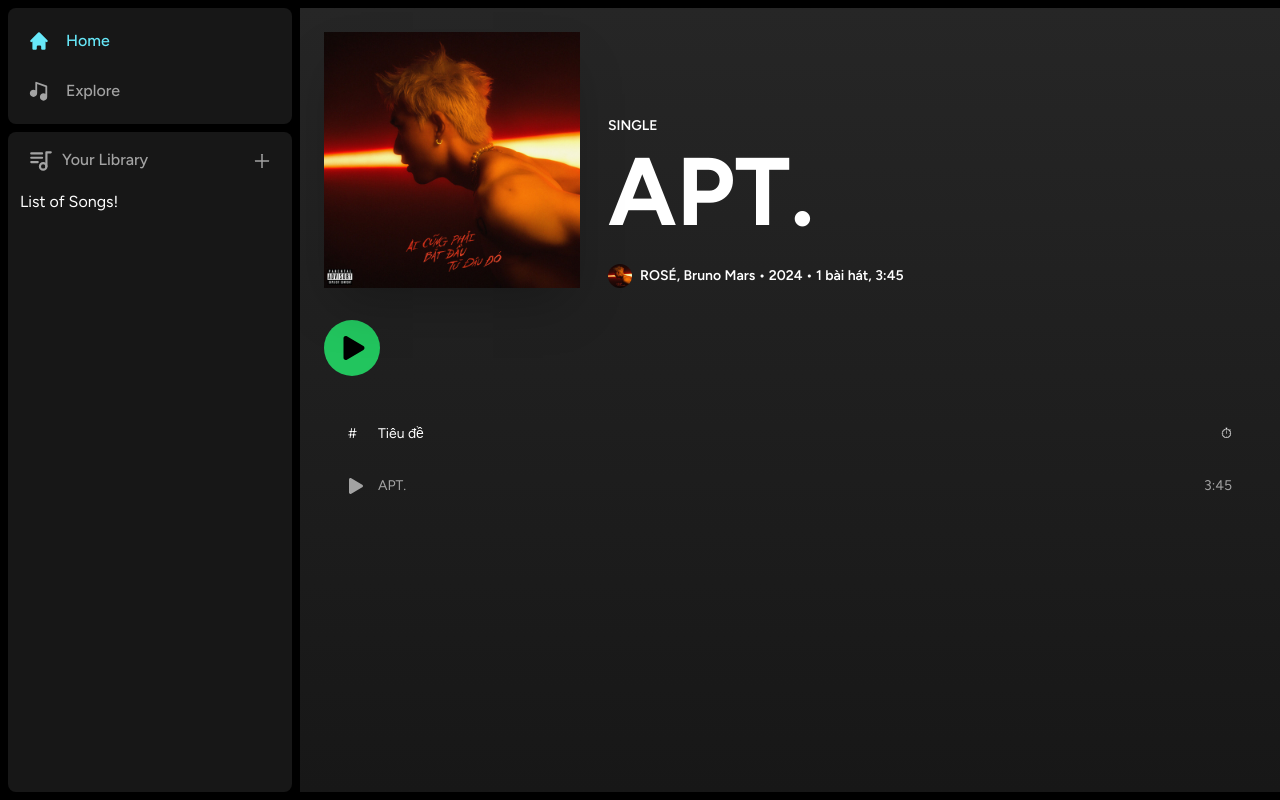
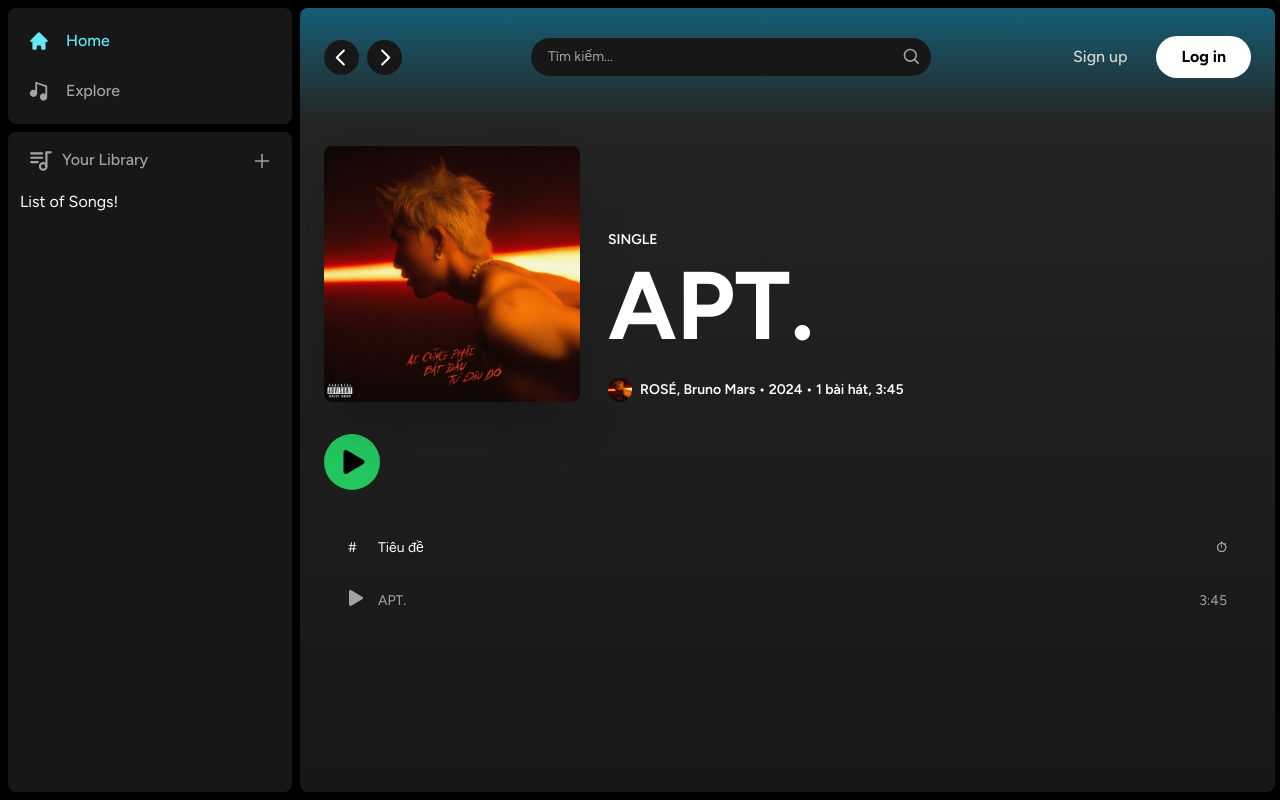
Before and after one commit to legiahuy/csc13002-beatify, a Next.js app in the folder frontend/: page /songs/apt in a window 1280 px wide. Built offline with nearby package versions, Linux system fonts and the light colour scheme.

Commit message:
fix: update song page

```diff
--- a/frontend/src/app/(site)/songs/[songId]/page.tsx
+++ b/frontend/src/app/(site)/songs/[songId]/page.tsx
@@ -6,6 +6,7 @@
 import NowPlayingBar from "@/components/PlayingBar";
 import { FaPlay, FaPause } from 'react-icons/fa';
 import { usePlayer } from '@/contexts/PlayerContext';
+import Link from 'next/link';
 
 interface SongPageProps {
   params: {
@@ -24,12 +25,15 @@
   const isCurrentSong = currentSong?.href === song.href;
 
   return (
-    <div className="bg-gradient-to-b from-neutral-800 to-neutral-900 h-full w-full overflow-hidden overflow-y-auto">
+    <div className="bg-gradient-to-b from-neutral-800 to-neutral-900 h-full w-[99.5%] rounded-lg overflow-hidden overflow-y-auto">
+      <Header>
+        <div></div>
+      </Header>
       <div className="p-6">
         <div className="flex flex-col md:flex-row items-end gap-x-7">
           <div className="relative h-64 w-64 shadow-2xl">
             <Image
-              className="object-cover"
+              className="object-cover rounded-lg"
               fill
               src={song.image}
               alt={song.name}
@@ -93,26 +97,43 @@
             <div className="flex-1">Tiêu đề</div>
             <div className="w-[100px] text-right">⏱</div>
           </div>
+          <Link href={`/songs/${song.href}`}>
             <div
-            onClick={() => {
+              className="
+                flex
+                items-center
+                text-neutral-400
+                text-sm
+                px-6
+                py-4
+                hover:bg-white/10
+                rounded-lg
+                cursor-pointer
+                group
+              "
+            >
+              <div className="w-[30px]">
+                <button
+                  onClick={(e) => {
+                    e.preventDefault(); // Ngăn chặn chuyển trang khi click vào play
                     if (isCurrentSong) {
                       togglePlay();
                     } else {
                       playSong(song);
                     }
                   }}
-            className="flex items-center text-neutral-400 text-sm px-6 py-4 hover:bg-white/10 rounded-lg cursor-pointer"
                 >
-            <div className="w-[30px]">
                   {isCurrentSong && isPlaying ? (
                     <FaPause size={16} />
                   ) : (
                     <FaPlay size={16} />
                   )}
+                </button>
               </div>
               <div className="flex-1">{song.name}</div>
               <div className="w-[100px] text-right">{song.duration}</div>
             </div>
+          </Link>
         </div>
       </div>
       <NowPlayingBar />
--- a/frontend/src/components/ListItem.tsx
+++ b/frontend/src/components/ListItem.tsx
@@ -3,6 +3,8 @@
 import { useRouter } from 'next/navigation'
 import Image from "next/image"
 import { FaPlay } from "react-icons/fa"
+import Link from 'next/link'  // Sửa lại cách import
+import { usePlayer } from '@/contexts/PlayerContext';
 
 interface ListItemProps {
   image: string;
@@ -16,16 +18,18 @@
   name,
   href,
   artist
-}) => {
-  const router = useRouter();
+}: ListItemProps) => {
+  const { playSong } = usePlayer();
 
-  const onClick = () => {
-    router.push(`/songs/${href}`);
-  }
+  const handlePlay = (event: React.MouseEvent) => {
+    event.stopPropagation();
+    event.preventDefault();
+    playSong({ href, name, artist, image });
+  };
+
   return (
-    <button
-      onClick={onClick}
-      className="
+    <Link href={`/songs/${href}`}> {/* Thêm /songs/ vào trước href */}
+      <div className="
         relative
         group
         flex
@@ -40,8 +44,7 @@
         hover:bg-neutral-100/20
         transition
         p-3
-      "
-    >
+      ">
         <div className="
           relative
           aspect-square
@@ -54,18 +57,42 @@
             className="object-cover"
             src={image}
             fill
-          alt={name}
+            alt="Image"
           />
+          {/* Tách button play ra khỏi Link */}
+          <button
+            onClick={handlePlay}
+            className="
+              absolute
+              transition
+              opacity-0
+              rounded-full
+              flex
+              items-center
+              justify-center
+              bg-green-500
+              p-4
+              drop-shadow-md
+              bottom-2
+              right-2
+              translate-y-1/4
+              group-hover:opacity-100
+              group-hover:translate-y-0
+              hover:scale-110
+              hover:bg-green-400
+            "
+          >
+            <FaPlay className="text-black" />
+          </button>
         </div>
         <div className="flex flex-col items-start w-full pt-4 gap-y-1">
-        <p className="font-semibold truncate w-full text-white">
-          {name}
-        </p>
+          <p className="font-semibold truncate w-full text-white">{name}</p>
           <p className="text-neutral-400 text-sm pb-4 w-full truncate">
             {artist}
           </p>
         </div>
-    </button>
+      </div>
+    </Link>
   );
 }
 
--- a/frontend/src/data/songs.ts
+++ b/frontend/src/data/songs.ts
@@ -28,7 +28,7 @@
   },
   {
     image: "/images/thienlyoi.jpg",
-    name: "Thiên lý ơi",
+    name: "Thiên Lý ơi",
     artist: "Jack - J97",
     href: "thienly",
     type: "Single",
```
Lines whose indentation alone changed are shown as unchanged.
